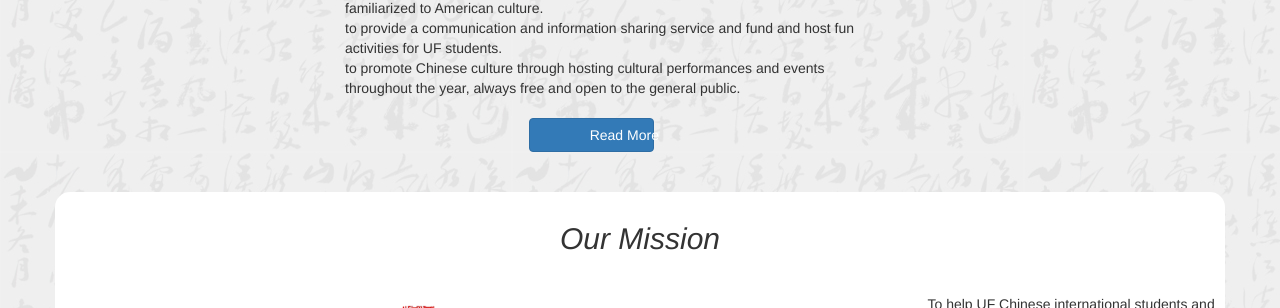
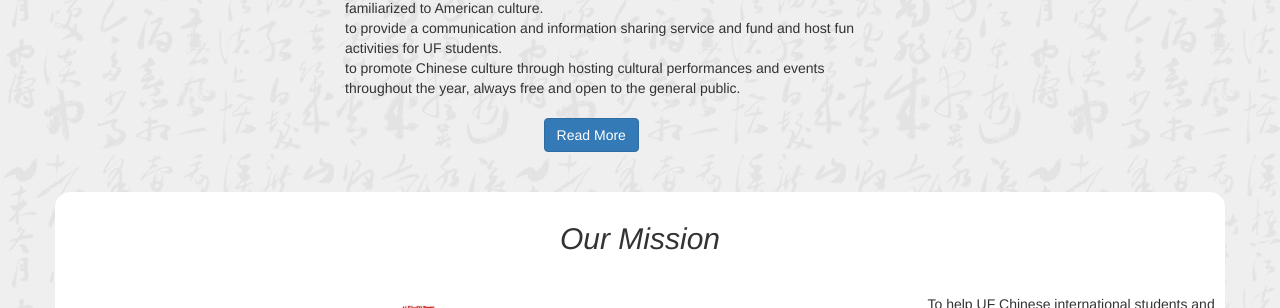
Before and after one commit to ufcsa/ufcsa.github.io, a Jekyll site: the page built from index.html, in a window 1280 px wide. Shown: the part 368-676 px from the top of the page. Built offline with Jekyll 4.4.1, drawn with Linux system fonts in a browser that asks for light colours; nearby versions of some CDN libraries; a script that is not in the unit is left out.

Commit message:
Update index.html

```diff
--- a/index.html
+++ b/index.html
@@ -31,7 +31,6 @@ permalink: /
           </ul>
         </div>
         <button class="btn btn-primary" onclick="location.href='/about/csa/'" style="margin-top: 10px">
-          <div class="col-md-7 col-md-offset-4">
            Read More
         </button>
       </div>
```
